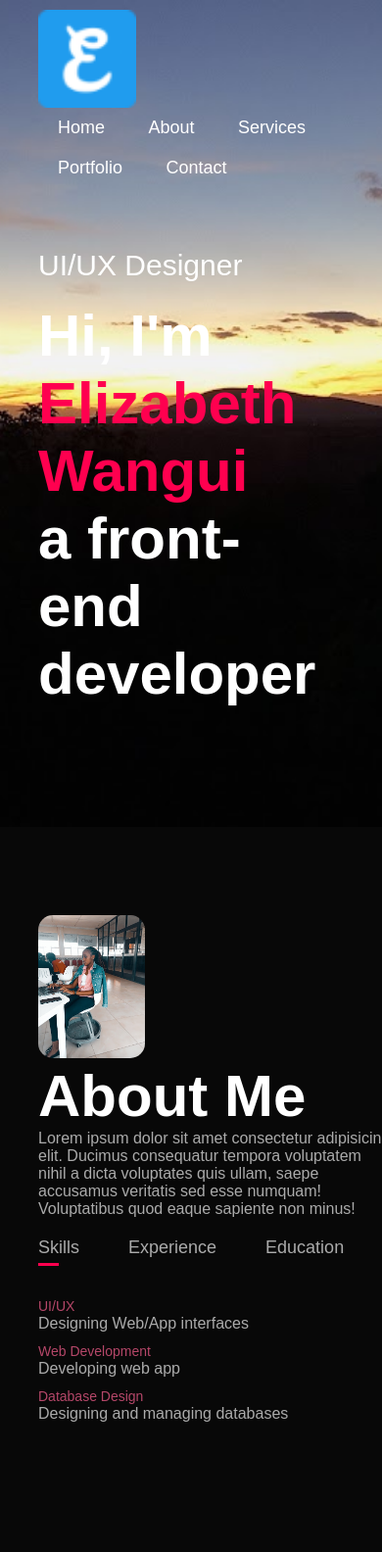
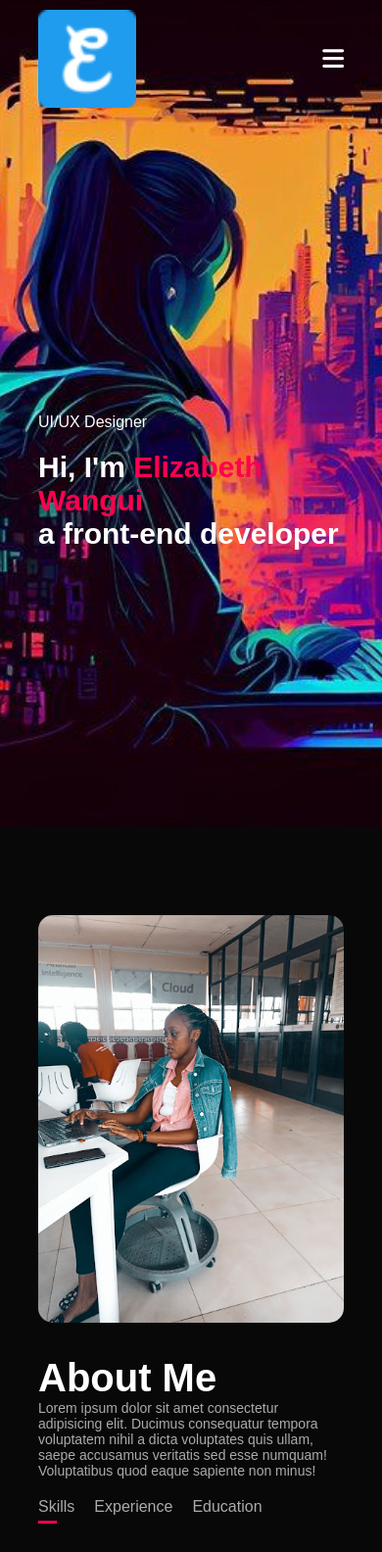
Before and after one commit to Waruguru78/wangui, a plain HTML site: page index.html in a window 390 px wide. Shown: the top 1584 px of the page at 98% size. Drawn offline with Linux system fonts and the light colour scheme.

Commit message:
My personal portfolio.

```diff
--- a/index.html
+++ b/index.html
@@ -15,13 +15,15 @@
             <div class="container">
                 <nav>
                     <img src="Picture/favicon.ico" class="logo" alt="LIZ">
-                    <ul>
-                        <li><a href="#">Home</a></li>
-                        <li><a href="#">About</a></li>
-                        <li><a href="#">Services</a></li>
-                        <li><a href="#">Portfolio</a></li>
-                        <li><a href="#">Contact</a></li>
+                    <ul id="sidemenu">
+                        <li><a href="#header">Home</a></li>
+                        <li><a href="#about">About</a></li>
+                        <li><a href="#services">Services</a></li>
+                        <li><a href="#portfolio">Portfolio</a></li>
+                        <li><a href="#contact">Contact</a></li>
+                        <i class="fa-solid fa-xmark" onclick="closemenu()"></i>
                     </ul>
+                    <i class="fa-solid fa-bars" onclick="openmenu()"></i>
                 </nav>
                 <div class="header-text">
                     <p>UI/UX Designer</p>
@@ -154,12 +156,13 @@
                         <a href="WanguiCV.pdf" download class="btn btn2">Download CV</a>
                     </div>
                     <div class="contact-right">
-                        <form>
+                        <form name="submit-to-google-sheet">
                             <input type="text" name="Name" placeholder="Your Name" required>
-                            <input type="email" name="email" placeholder="Your email" required>
+                            <input type="email" name="Email" placeholder="Your email" required>
                             <textarea name="Message" rows="6" placeholder="Your Message"></textarea>
                             <button type="submit" class="btn btn2">Submit</button>
                         </form>
+                        <span id="msg"></span>
                     </div>
 
                 </div>
@@ -186,6 +189,34 @@
         }
 
     </script>
+    <script>
+        var sidemenu = document.getElementById("sidemenu");
+
+        function openmenu(){
+            sidemenu.style.right = "0";
+        }
+        function closemenu(){
+            sidemenu.style.right = "-200px";
+        }
+    </script>
+    <script>
+        const scriptURL = 'https://script.google.com/macros/s/AKfycbwFo8lYr9QzpRZYIjMArnERwJ0nzkVR41bSpVSEILtgKpNNIWtL22LArNm9K2WNHrUj/exec'
+        const form = document.forms['submit-to-google-sheet']
+        const msg = document.getElementById("msg")
+
+        form.addEventListener('submit', e => {
+          e.preventDefault()
+          fetch(scriptURL, { method: 'POST', body: new FormData(form)})
+            .then(response => {
+                msg.innerHTML = "Messsage sent successfully"
+                setTimeout(function(){
+                    msg.innerHTML = ""
+                },5000)
+                form.reset()
+            })
+            .catch(error => console.error('Error!', error.message))
+        })
+      </script>
     </body>
 
 </html>
--- a/style.css
+++ b/style.css
@@ -3,6 +3,9 @@
     padding: 0;
     font-family: 'Poppins', sans-serif;
     box-sizing: border-box;
+}
+html{
+    scroll-behavior: smooth;
 }
 body{
     background: #080808;
@@ -304,3 +307,71 @@ form .btn2{
 .copyright i{
     color: #ff004f;
 }
+/*-------- css for small screens -----*/
+nav .fa-solid{
+    display: none;
+}
+@media only screen and (max-width: 600px){
+    #header{
+        background-image: url(Picture/uiux.jpeg);
+    }
+    .header-text{
+        margin-top: 100%;
+        font-size: 16px;
+    }
+    .header-text h1{
+        font-size: 30px;
+    }
+    nav .fa-solid{
+        display: block;
+        font-size: 25px;
+    }
+    nav ul{
+        background: #ff004f;
+        position: fixed;
+        top: 0;
+        right: -200px;
+        width: 200px;
+        height: 100vh;
+        padding-top: 50px;
+        z-index: 2;
+        transition: right 0.5s;
+    }
+    nav ul li{
+        display: block;
+        margin: 25px;
+    }
+    nav ul .fa-solid{
+        position: absolute;
+        top: 25px;
+        left: 25px;
+        cursor: pointer;
+    }
+    .sub-title{
+        font-size: 40px;
+    }
+    .about-col-1, .about-col-2{
+        flex-basis: 100%;
+    }
+    .about-col-1{
+        margin-bottom: 30px;
+    }
+    .about-col-2{
+        font-size: 14px;
+    }
+    .tab-links{
+        font-size: 16px;
+        margin-right: 20px;
+    }
+    .contact-left, .contact-right{
+        flex-basis: 100%;
+    }
+    .copyright{
+        font-size: 15px;
+    }
+}
+#msg{
+    color: #61b752;
+    margin-top: -40px;
+    display: block;
+}
```
